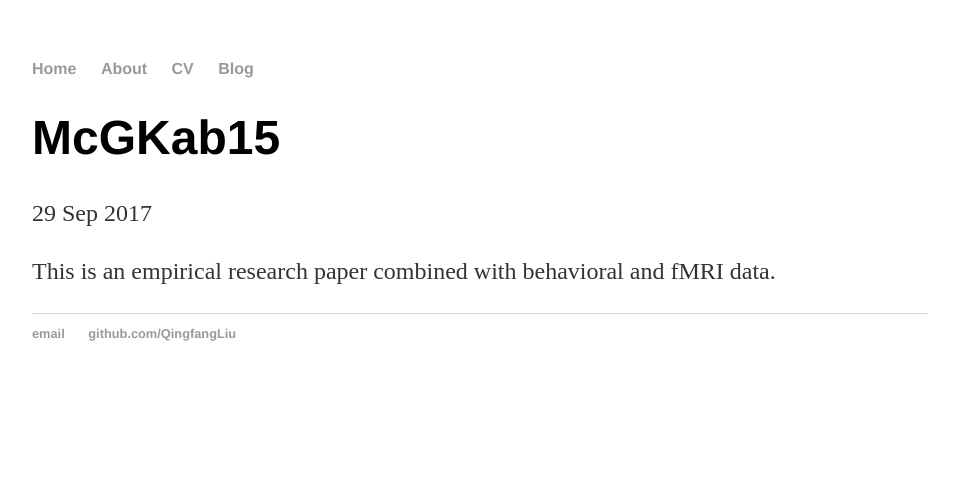
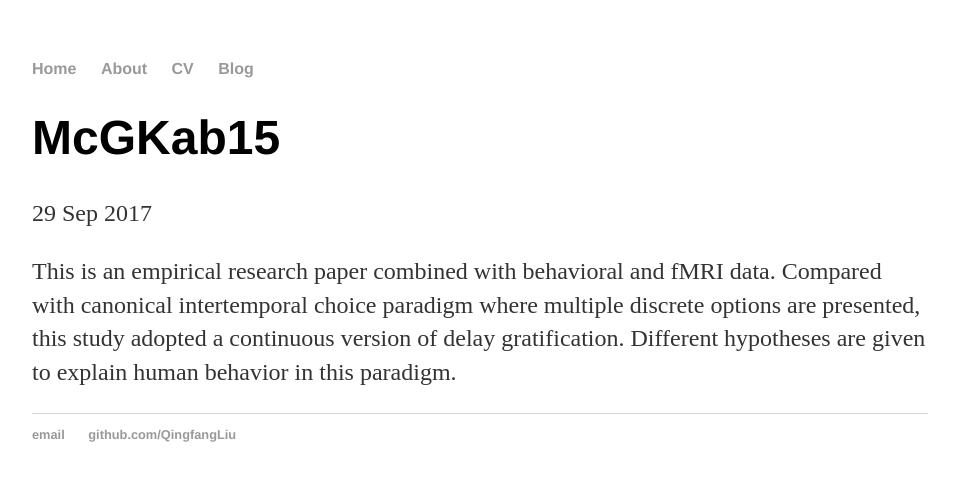
Before and after one commit to QingfangLiu/qingfangliu.github.io, a Jekyll site: the page built from _posts/2017-09-29-McGKab15.md, in a window 1280 px wide. Shown: the top 481 px of the page, without its empty margins (160-1116 px from the left). Built offline with Jekyll 4.4.1, drawn with Linux system fonts in a browser that asks for light colours.

Commit message:
update post

```diff
--- a/_posts/2017-09-29-McGKab15.md
+++ b/_posts/2017-09-29-McGKab15.md
@@ -4,4 +4,4 @@ title: "McGKab15"
 date: 2017-09-29
 ---
 
-This is an empirical research paper combined with behavioral and fMRI data.
+This is an empirical research paper combined with behavioral and fMRI data. Compared with canonical intertemporal choice paradigm where multiple discrete options are presented, this study adopted a continuous version of delay gratification. Different hypotheses are given to explain human behavior in this paradigm.
```
Also changed, not shown: 1 other file.
